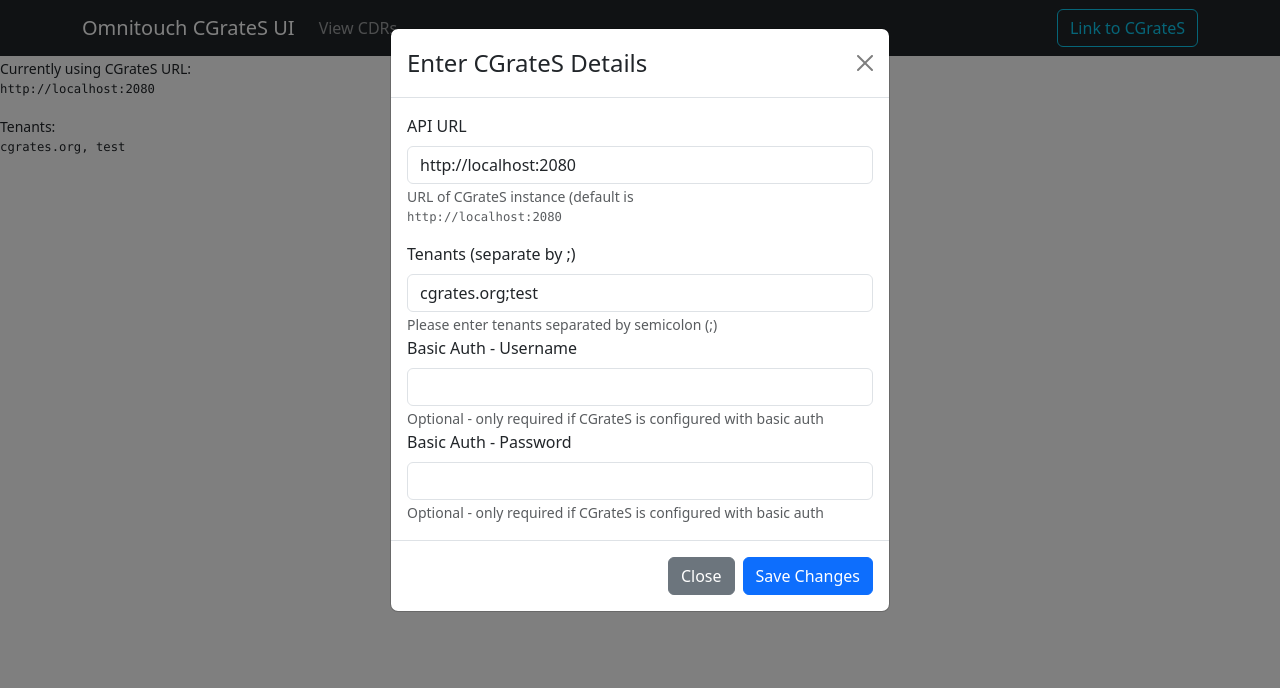
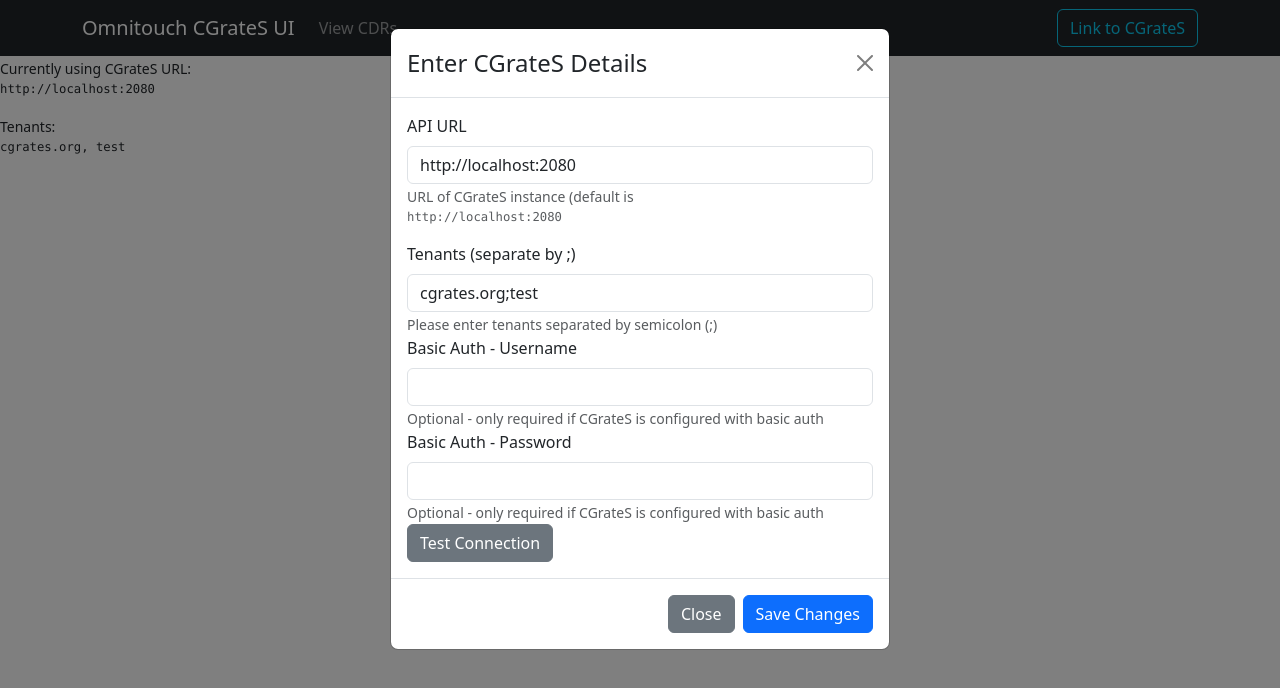
Before and after one commit to Omnitouch/CGrateS_UI, a React (Create React App) app: page / in a window 1280 px wide. Shown: the top 688 px of the page. Built offline with nearby package versions, Linux system fonts and the light colour scheme.

Commit message:
Add test connection function

```diff
--- a/src/App.js
+++ b/src/App.js
@@ -1,6 +1,6 @@
 import React, { useState, useEffect } from 'react';
 import 'bootstrap/dist/css/bootstrap.min.css';
-import { Modal, Button, Navbar, Nav, Container, Form } from 'react-bootstrap';
+import { Modal, Button, Navbar, Nav, Container, Form, Alert } from 'react-bootstrap';
 import CDRs from './CDRs';
 import { BrowserRouter as Router, Route, Routes, Link } from 'react-router-dom';
 
@@ -12,6 +12,8 @@
     password: ''
   });
   const [showModal, setShowModal] = useState(false);
+  const [testResult, setTestResult] = useState('');
+  const [isTesting, setIsTesting] = useState(false); // For showing loading state
 
   // Check for the CGrateS configuration in local storage
   useEffect(() => {
@@ -45,6 +47,39 @@
 
   // Split tenants by ';' and give hint in the UI
   const splitTenants = cgratesConfig.tenants.split(';');
+
+  // Function to test the connection
+  const handleTestConnection = async () => {
+    const cgratesURL = cgratesConfig.url;
+    const newQuery = {
+      method: 'ApierV2.GetAccount',
+      params: [{ Tenant: 'cgrates.org', Account: 'Nick_Test_123' }]
+    };
+
+    setIsTesting(true); // Show loading state
+    setTestResult('');  // Clear previous result
+
+    try {
+      const response = await fetch(cgratesURL + '/jsonrpc', {
+        method: 'POST',
+        headers: {
+          'Content-Type': 'application/json',
+        },
+        body: JSON.stringify(newQuery),
+      });
+
+      if (response.ok) {
+        const data = await response.json();
+        setTestResult('Connection successful: ' + JSON.stringify(data));
+      } else {
+        setTestResult('Connection failed: ' + response.statusText);
+      }
+    } catch (error) {
+      setTestResult('Connection error: ' + error.message);
+    }
+
+    setIsTesting(false); // Hide loading state
+  };
 
   return (
     <Router basename="/">
@@ -120,6 +155,14 @@
               </Form.Text>
             </Form.Group>
           </Form>
+          <Button variant="secondary" onClick={handleTestConnection} disabled={isTesting}>
+            {isTesting ? 'Testing...' : 'Test Connection'}
+          </Button>
+          {testResult && (
+            <Alert variant={testResult.includes('successful') ? 'success' : 'danger'}>
+              {testResult}
+            </Alert>
+          )}
         </Modal.Body>
         <Modal.Footer>
           <Button variant="secondary" onClick={() => setShowModal(false)}>Close</Button>
```
